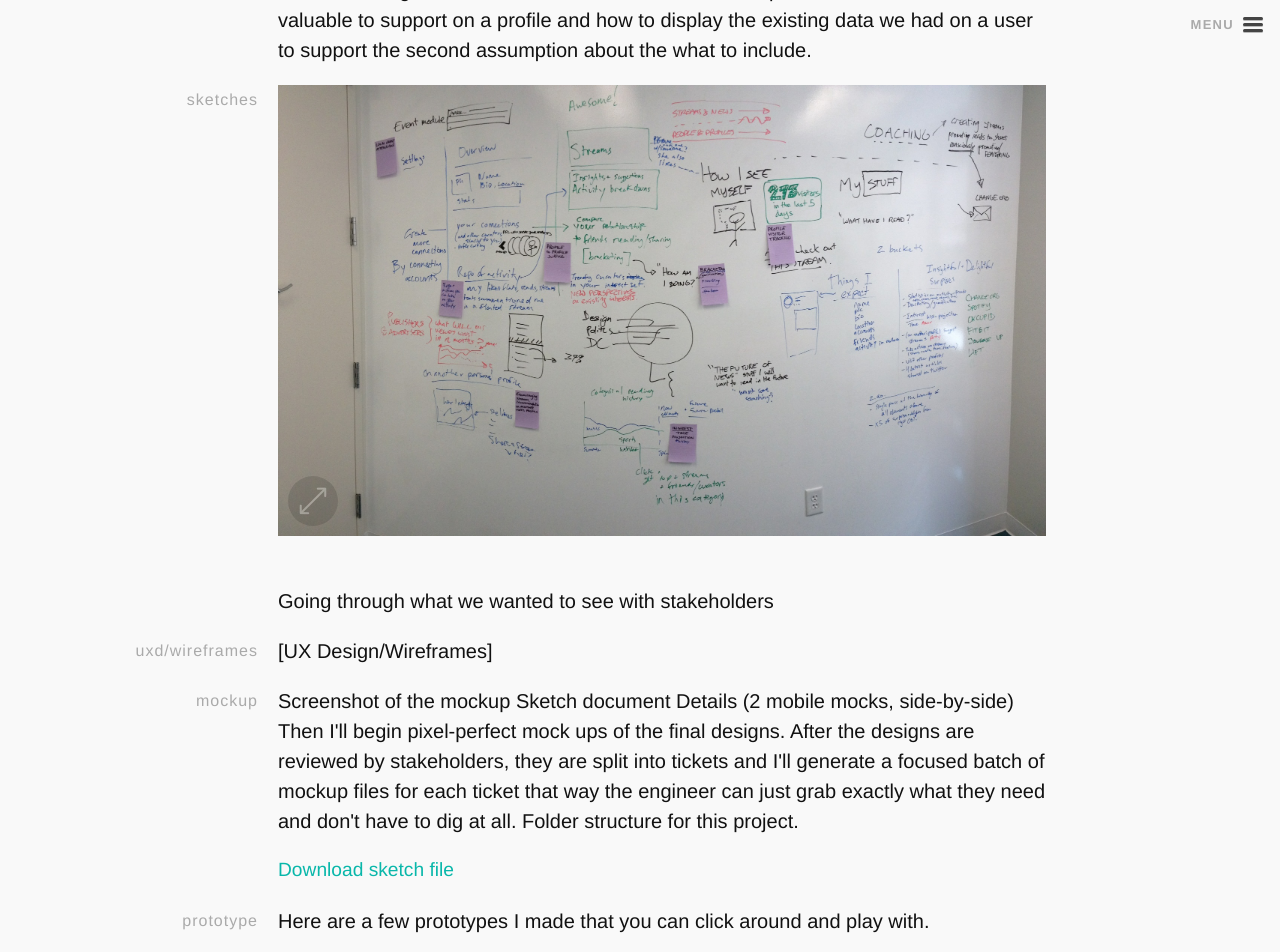
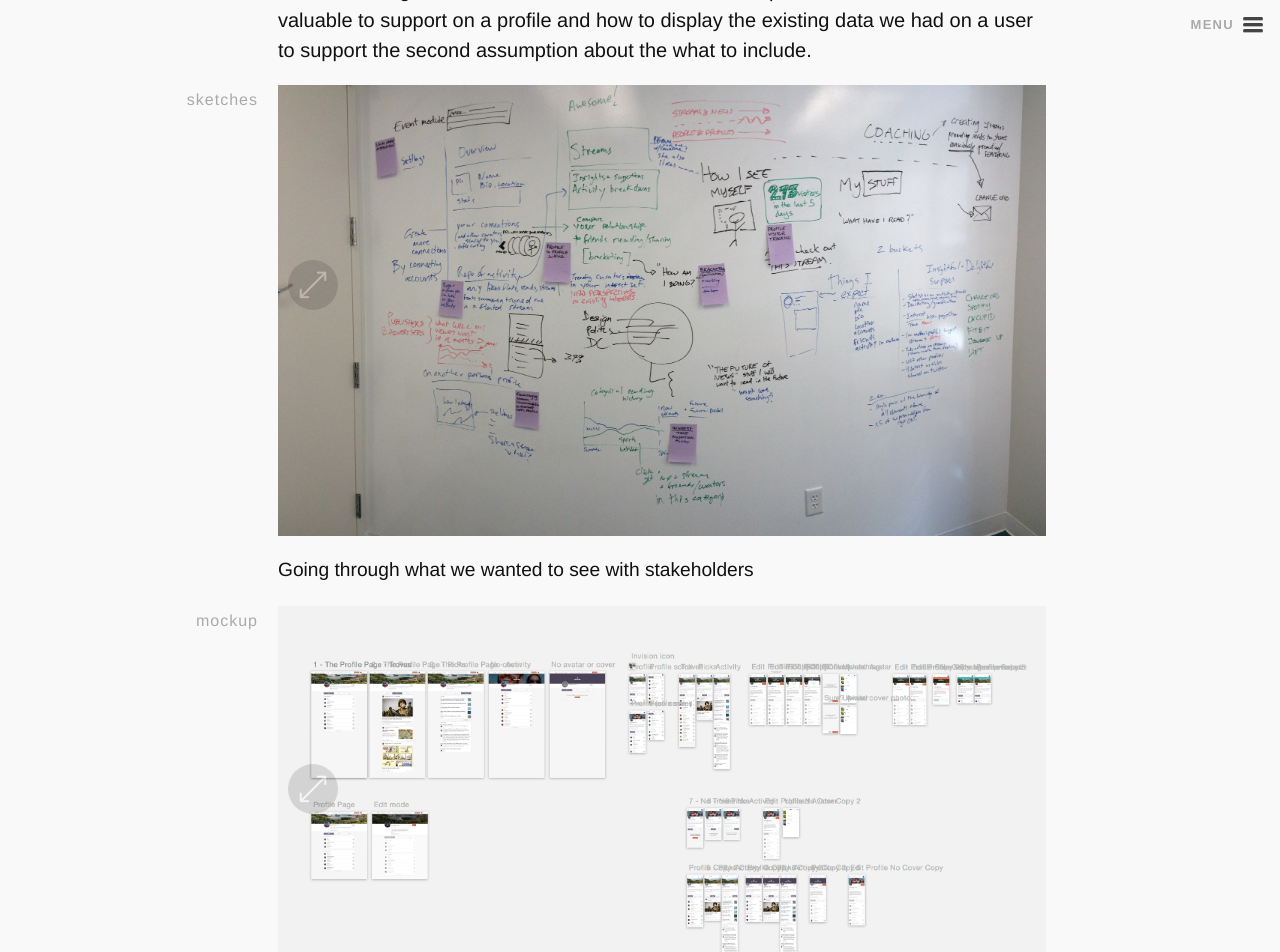
Before and after one commit to ReptarAzar/reptarazar.github.io, a Jekyll site: the page built from _posts/2015-01-09-trove-profile.markdown, in a window 1280 px wide and 1400 px high, scrolled down 735 px. Shown: the top 952 px of the window. Built offline with Jekyll 4.4.1, drawn with Linux system fonts in a browser that asks for light colours; nearby versions of some CDN libraries; some of the changed text lies outside the part shown.

Commit message:
(almost) one down.

```diff
--- a/_posts/2015-01-09-trove-profile.markdown
+++ b/_posts/2015-01-09-trove-profile.markdown
@@ -59,20 +59,11 @@
         <a href="../assets/img/portfolio/profiles/whiteboad-001.jpg" data-lightbox="sketches" class="lightbox-image">
             <img src="../assets/img/portfolio/profiles/whiteboad-001.jpg" />
         </a>
-        Going through what we wanted to see with stakeholders
+
+        <p>Going through what we wanted to see with stakeholders</p>
     </div>
 </div>
 
-<!-- Begin UX row -->
-<div class="row Rx">
-    <div class="label-column">
-        UXD/Wireframes
-    </div>
-
-    <div class="content-column">
-        [UX Design/Wireframes]
-    </div>
-</div>
 
 <!-- Begin Mockup Row -->
 <div class="row mockup">
@@ -81,16 +72,15 @@
     </div>
 
     <div class="content-column">
-        Screenshot of the mockup Sketch document
+        <a href="../assets/img/portfolio/profiles/sketch-doc.png" data-lightbox="sketches" class="lightbox-image">
+            <img src="../assets/img/portfolio/profiles/sketch-doc.png" />
+        </a>
 
-        Details (2 mobile mocks, side-by-side)
+        <p>Screenshot of the mockup Sketch document</p>
 
+        <p>Then I'll begin pixel-perfect mock ups of the final designs. After the designs are reviewed by stakeholders, they are split into tickets and I'll generate a focused batch of mockup files for each ticket that way the engineer can just grab exactly what they need and don't have to dig at all.  <a href="../assets/img/portfolio/profiles/folder-structure.png" data-lightbox="sketches">tickets/folder structure </a>for this project.</p>
 
-        Then I'll begin pixel-perfect mock ups of the final designs. After the designs are reviewed by stakeholders, they are split into tickets and I'll generate a focused batch of mockup files for each ticket that way the engineer can just grab exactly what they need and don't have to dig at all.
-
-        Folder structure for this project.
-
-        <p> <a href="">Download sketch file</a></p>
+        <p> <a href="../assets/img/portfolio/profiles/profile.sketch">Download sketch file</a></p>
 
     </div>
 </div>
@@ -102,10 +92,8 @@
     </div>
 
     <div class="content-column">
-        Here are a few prototypes I made that you can click around and play with.
 
-
-        <p>As a fun game try making the first one look filled in like the second prototype.</p>
+        Here are a few prototypes I made that you can click around and play with. As a fun game try making the first one look filled in like the second prototype. <br />
 
         <iframe class="invision" width="438" height="870" src="//invis.io/Z74LBQBXV" frameborder="0" allowfullscreen scrolling="no"></iframe>
         <iframe class="invision" width="438" height="870" src="//invis.io/QX4LBOJYM" frameborder="0" allowfullscreen scrolling="no"></iframe>
@@ -119,7 +107,35 @@
     </div>
 
     <div class="content-column">
-        Awesome person profile - thumbnail
+
+        In the engineering scope process, the uploading of cover photos for each profile was cut. But here is a few screenshots of the work in production.
+
+       <div class="thumb-row">
+            <p>
+                <a href="../assets/img/portfolio/profiles/vijay-picks.png" data-lightbox="sketches" class="lightbox-image mockup-thumb">
+                    <img src="../assets/img/portfolio/profiles/vijay-picks-sm.png"  />
+                </a>
+                <a href="../assets/img/portfolio/profiles/vijay-troves.png" data-lightbox="sketches" class="lightbox-image mockup-thumb">
+                    <img src="../assets/img/portfolio/profiles/vijay-troves-sm.png"  />
+                </a>
+            </p>
+
+            <p><a href="https://trove.com/92ebd230-e3d6-11e0-939e-12313d08ec5d/activity?" target="_blank">Visit Vijay's Profile</a></p>
+
+       </div>
+
+        <!-- <div class="thumb-row">
+            <p>
+                <a href="../assets/img/portfolio/profiles/azar-picks.png" data-lightbox="sketches" class="lightbox-image mockup-thumb">
+                    <img src="../assets/img/portfolio/profiles/azar-picks-sm.png" />
+                </a>
+                <a href="../assets/img/portfolio/profiles/azar-edit.png" data-lightbox="sketches" class="lightbox-image mockup-thumb">
+                    <img src="../assets/img/portfolio/profiles/azar-edit-sm.png" />
+                </a>
+            </p>
+            <p><a href="https://trove.com/92ebd230-e3d6-11e0-939e-12313d08ec5d/activity?" target="_blank">Visit Chris's Profile</a></p>
+        </div>
+        -->
 
 
     </div>
--- a/_sass/_posts.scss
+++ b/_sass/_posts.scss
@@ -143,7 +143,7 @@
 
         &.next {
             width: 100%;
-            margin: 10px 0;
+            margin: 100px 0 0;
             background-color: #eee;
             float: left;
 
@@ -214,6 +214,18 @@
 
             }
 
+            .thumb-row {
+                width: 100%;
+                display: block;
+                float: left;
+            }
+
+            .mockup-thumb {
+                float: left;
+                margin: 0 20px 20px 0;
+                box-shadow: 0px 1px 3px 0px rgba(0,0,0,0.15);
+            }
+
         }
 
     // end .row
@@ -225,16 +237,18 @@
 
 
 
-
+.lightbox-image {
+    position: relative;
+}
 
 // make a pretty little arrow icon after all images that can open in a lightbox
 .lightbox-image:after {
+    position: absolute;
     display: block;
     height: 50px;
     width: 50px;
-    position: relative;
     left: 10px;
-    bottom: 60px;
+    bottom: 10px;
     content: url(../assets/img/portfolio/expand-arrow.png);
     background-color: black;
     background-color: rgba(0,0,0,0.5);
```
Also changed, not shown: assets/img/portfolio/profiles/Changes saved notification.png (added), assets/img/portfolio/profiles/Error state when pressed save@2x.png (added), assets/img/portfolio/profiles/Profile Copy 5.png (added), assets/img/portfolio/profiles/azar-edit-sm.png (added), assets/img/portfolio/profiles/azar-edit.png (added), assets/img/portfolio/profiles/azar-picks-sm.png (added), assets/img/portfolio/profiles/azar-picks.png (added), assets/img/portfolio/profiles/folder-structure.png (added), assets/img/portfolio/profiles/sketch-doc.png (added), assets/img/portfolio/profiles/vijay-picks-sm.png (added), assets/img/portfolio/profiles/vijay-picks.png (added), assets/img/portfolio/profiles/vijay-troves-sm.png (added), assets/img/portfolio/profiles/vijay-troves.png (added), 2 other files.
